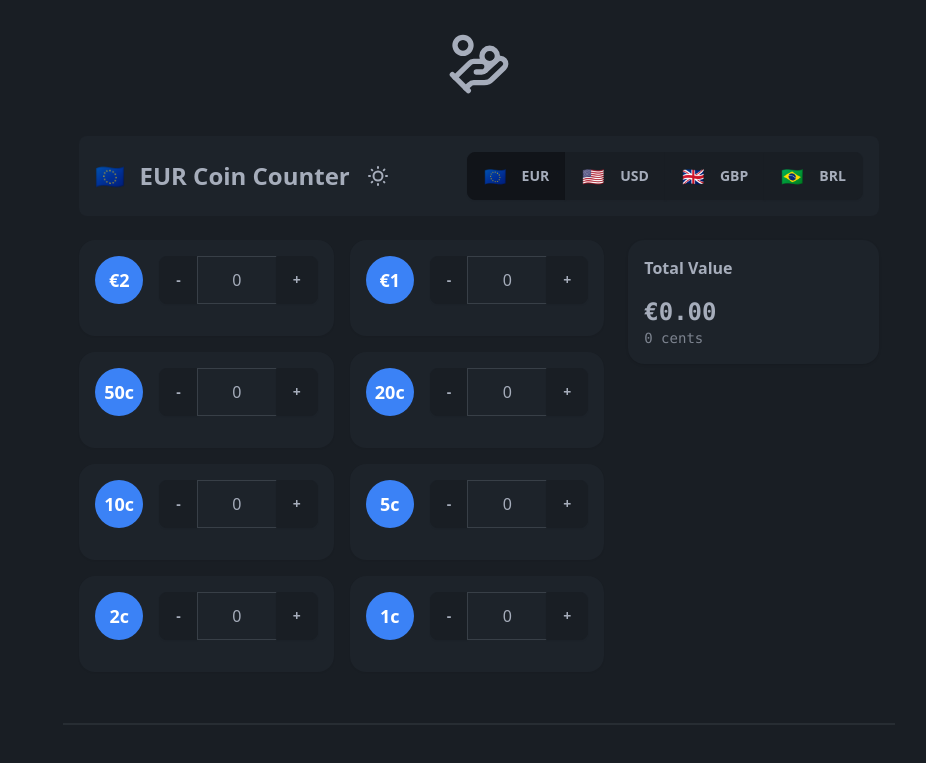
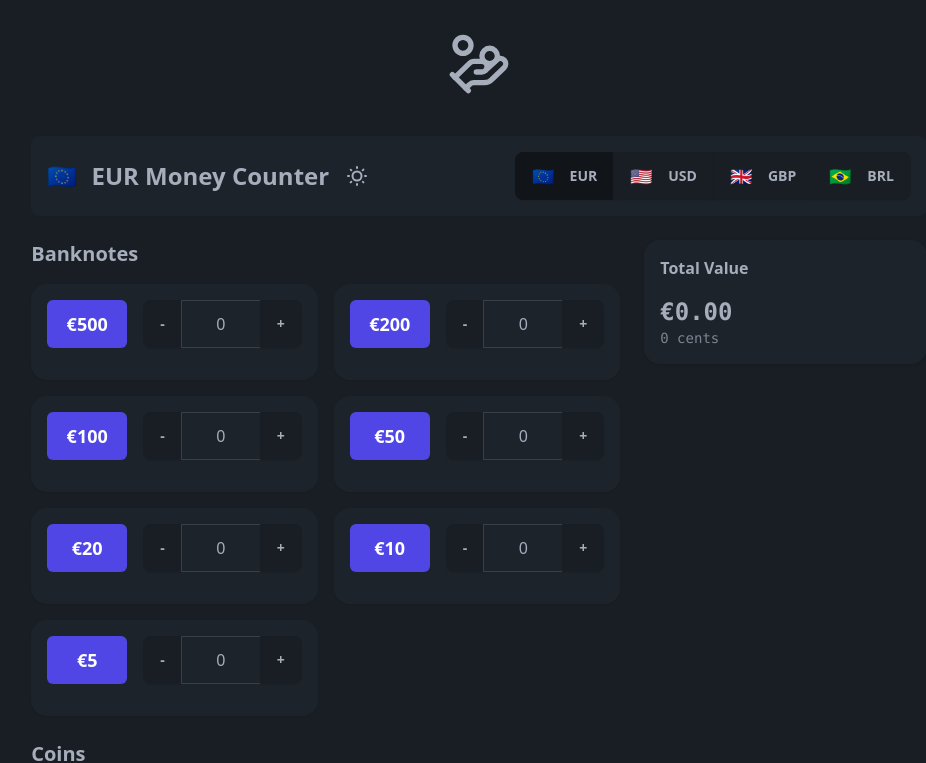
Before and after one commit to lauroguedes/coin-counter, a Vue app: page / in a window 1280 px wide. Shown: the top 763 px of the page, without its empty margins (161-1087 px from the left). Built offline with nearby package versions, Linux system fonts and the light colour scheme.

Commit message:
feat: add banknote support to CoinCounter and useCurrency

```diff
--- /dev/null
+++ b/src/components/BanknoteInput.vue
@@ -0,0 +1,103 @@
+<script setup lang="ts">
+import { type Banknote } from '../composables/useCurrency';
+import { computed } from 'vue';
+import CoinValueDisplay from './CoinValueDisplay.vue';
+
+const props = defineProps<{
+  banknote: Banknote;
+  formatCurrency: (value: number) => string;
+  currencyCode: string;
+}>();
+
+const emit = defineEmits<{
+  increment: [banknote: Banknote];
+  decrement: [banknote: Banknote];
+  reset: [banknote: Banknote];
+}>();
+
+const banknoteColor = computed(() => {
+  // Color scheme based on currency type - use a different palette for banknotes
+  const currencyColorMap: Record<string, string> = {
+    'EUR': 'bg-indigo-600 hover:bg-indigo-700', // Euro - Indigo
+    'USD': 'bg-rose-600 hover:bg-rose-700', // US Dollar - Rose
+    'GBP': 'bg-violet-600 hover:bg-violet-700', // British Pound - Violet
+    'BRL': 'bg-emerald-600 hover:bg-emerald-700', // Brazilian Real - Emerald
+  };
+
+  return currencyColorMap[props.currencyCode] || 'bg-primary hover:bg-primary-focus';
+});
+
+const formattedValue = computed(() => {
+  return props.formatCurrency(props.banknote.value * props.banknote.count);
+});
+</script>
+
+<template>
+  <div class="card bg-base-100 shadow-sm hover:shadow-md transition-shadow duration-200">
+    <div class="card-body p-4">
+      <!-- Main Controls Row -->
+      <div class="flex items-center gap-4">
+        <!-- Banknote Rectangle -->
+        <div
+          :class="[
+            'w-20 h-12 flex items-center justify-center text-white rounded-md transition-colors duration-200 shrink-0',
+            banknoteColor
+          ]"
+        >
+          <span class="text-lg font-bold">{{ banknote.label }}</span>
+        </div>
+
+        <!-- Controls -->
+        <div class="join flex-1">
+          <button
+            class="btn join-item"
+            @click="emit('decrement', banknote)"
+          >
+            -
+          </button>
+          <input
+            type="number"
+            v-model="banknote.count"
+            min="0"
+            inputmode="numeric"
+            pattern="[0-9]*"
+            class="input input-bordered join-item w-20 text-center text-lg"
+          />
+          <button
+            class="btn join-item"
+            @click="emit('increment', banknote)"
+          >
+            +
+          </button>
+        </div>
+      </div>
+
+      <!-- Value Display Row -->
+      <div class="flex justify-end mt-2">
+        <CoinValueDisplay
+          v-if="banknote.count > 0"
+          :value="formattedValue"
+          :showReset="true"
+          @reset="emit('reset', banknote)"
+        />
+      </div>
+    </div>
+  </div>
+</template>
+
+<style scoped>
+/* Prevent zoom on focus for iOS */
+input[type="number"] {
+  font-size: 16px;
+}
+
+/* Hide number input spinners */
+input[type="number"]::-webkit-inner-spin-button,
+input[type="number"]::-webkit-outer-spin-button {
+  -webkit-appearance: none;
+  margin: 0;
+}
+input[type="number"] {
+  -moz-appearance: textfield;
+}
+</style>
--- a/src/components/CoinCounter.vue
+++ b/src/components/CoinCounter.vue
@@ -1,7 +1,8 @@
 <script setup lang="ts">
-import { useCurrency, type Coin } from '../composables/useCurrency';
+import { useCurrency, type Coin, type Banknote } from '../composables/useCurrency';
 import CurrencySelector from './CurrencySelector.vue';
 import CoinInput from './CoinInput.vue';
+import BanknoteInput from './BanknoteInput.vue';
 import TotalDisplay from './TotalDisplay.vue';
 import AppLogo from './AppLogo.vue';
 import AppFooter from './AppFooter.vue';
@@ -10,6 +11,7 @@ import ThemeSwitch from './ThemeSwitch.vue';
 const {
   selectedCurrency,
   coins,
+  banknotes,
   totalValue,
   currencies,
   formatCurrency,
@@ -30,6 +32,20 @@ const decrement = (coin: Coin) => {
 const resetCoin = (coin: Coin) => {
   coin.count = 0;
 };
+
+const incrementBanknote = (banknote: Banknote) => {
+  banknote.count++;
+};
+
+const decrementBanknote = (banknote: Banknote) => {
+  if (banknote.count > 0) {
+    banknote.count--;
+  }
+};
+
+const resetBanknote = (banknote: Banknote) => {
+  banknote.count = 0;
+};
 </script>
 
 <template>
@@ -43,7 +59,7 @@ const resetCoin = (coin: Coin) => {
           <div class="flex items-center gap-4">
             <h2 class="text-2xl font-bold text-center md:text-left">
               <span class="mr-2 text-2xl">{{ selectedCurrency.flag }}</span>
-              {{ selectedCurrency.name }} Coin Counter
+              {{ selectedCurrency.name }} Money Counter
             </h2>
             <ThemeSwitch />
           </div>
@@ -56,8 +72,33 @@ const resetCoin = (coin: Coin) => {
 
         <!-- Main Content -->
         <div class="grid grid-cols-1 lg:grid-cols-3 gap-6">
-          <!-- Coins Grid -->
+          <!-- Money Grid -->
           <div class="lg:col-span-2">
+            <!-- Banknotes Section -->
+            <div class="mb-6">
+              <h3 class="text-xl font-semibold mb-4">Banknotes</h3>
+              <TransitionGroup
+                name="fade-list"
+                tag="div"
+                class="grid grid-cols-1 md:grid-cols-2 gap-4"
+              >
+                <BanknoteInput
+                  v-for="(banknote, index) in banknotes"
+                  :key="banknote.label"
+                  :banknote="banknote"
+                  :currencyCode="selectedCurrency.code"
+                  :formatCurrency="formatCurrency"
+                  :style="{ transitionDelay: `${index * 50}ms` }"
+                  @increment="incrementBanknote"
+                  @decrement="decrementBanknote"
+                  @reset="resetBanknote"
+                />
+              </TransitionGroup>
+            </div>
+
+            <!-- Coins Section -->
+            <div>
+              <h3 class="text-xl font-semibold mb-4">Coins</h3>
               <TransitionGroup
                 name="fade-list"
                 tag="div"
@@ -75,6 +116,7 @@ const resetCoin = (coin: Coin) => {
                   @reset="resetCoin"
                 />
               </TransitionGroup>
+            </div>
           </div>
 
           <!-- Total Display -->
--- a/src/composables/useCurrency.ts
+++ b/src/composables/useCurrency.ts
@@ -1,11 +1,14 @@
 import { ref, computed } from 'vue';
 
-export interface Coin {
+export interface MoneyItem {
   value: number;
   label: string;
   count: number;
   displayValue: number;
 }
+
+export type Coin = MoneyItem;
+export type Banknote = MoneyItem;
 
 export interface CurrencyConfig {
   code: string;
@@ -13,6 +16,7 @@ export interface CurrencyConfig {
   name: string;
   flag: string;
   coins: Coin[];
+  banknotes: Banknote[];
 }
 
 export const currencies: CurrencyConfig[] = [
@@ -30,6 +34,15 @@ export const currencies: CurrencyConfig[] = [
       { value: 5, label: '5c', count: 0, displayValue: 0 },
       { value: 2, label: '2c', count: 0, displayValue: 0 },
       { value: 1, label: '1c', count: 0, displayValue: 0 }
+    ],
+    banknotes: [
+      { value: 50000, label: '€500', count: 0, displayValue: 0 },
+      { value: 20000, label: '€200', count: 0, displayValue: 0 },
+      { value: 10000, label: '€100', count: 0, displayValue: 0 },
+      { value: 5000, label: '€50', count: 0, displayValue: 0 },
+      { value: 2000, label: '€20', count: 0, displayValue: 0 },
+      { value: 1000, label: '€10', count: 0, displayValue: 0 },
+      { value: 500, label: '€5', count: 0, displayValue: 0 }
     ]
   },
   {
@@ -44,6 +57,14 @@ export const currencies: CurrencyConfig[] = [
       { value: 10, label: '10¢', count: 0, displayValue: 0 },
       { value: 5, label: '5¢', count: 0, displayValue: 0 },
       { value: 1, label: '1¢', count: 0, displayValue: 0 }
+    ],
+    banknotes: [
+      { value: 10000, label: '$100', count: 0, displayValue: 0 },
+      { value: 5000, label: '$50', count: 0, displayValue: 0 },
+      { value: 2000, label: '$20', count: 0, displayValue: 0 },
+      { value: 1000, label: '$10', count: 0, displayValue: 0 },
+      { value: 500, label: '$5', count: 0, displayValue: 0 },
+      { value: 200, label: '$2', count: 0, displayValue: 0 }
     ]
   },
   {
@@ -60,6 +81,12 @@ export const currencies: CurrencyConfig[] = [
       { value: 5, label: '5p', count: 0, displayValue: 0 },
       { value: 2, label: '2p', count: 0, displayValue: 0 },
       { value: 1, label: '1p', count: 0, displayValue: 0 }
+    ],
+    banknotes: [
+      { value: 5000, label: '£50', count: 0, displayValue: 0 },
+      { value: 2000, label: '£20', count: 0, displayValue: 0 },
+      { value: 1000, label: '£10', count: 0, displayValue: 0 },
+      { value: 500, label: '£5', count: 0, displayValue: 0 }
     ]
   },
   {
@@ -73,6 +100,15 @@ export const currencies: CurrencyConfig[] = [
       { value: 25, label: '25c', count: 0, displayValue: 0 },
       { value: 10, label: '10c', count: 0, displayValue: 0 },
       { value: 5, label: '5c', count: 0, displayValue: 0 }
+    ],
+    banknotes: [
+      { value: 20000, label: 'R$200', count: 0, displayValue: 0 },
+      { value: 10000, label: 'R$100', count: 0, displayValue: 0 },
+      { value: 5000, label: 'R$50', count: 0, displayValue: 0 },
+      { value: 2000, label: 'R$20', count: 0, displayValue: 0 },
+      { value: 1000, label: 'R$10', count: 0, displayValue: 0 },
+      { value: 500, label: 'R$5', count: 0, displayValue: 0 },
+      { value: 200, label: 'R$2', count: 0, displayValue: 0 }
     ]
   }
 ];
@@ -80,11 +116,18 @@ export const currencies: CurrencyConfig[] = [
 export function useCurrency() {
   const selectedCurrency = ref<CurrencyConfig>(currencies[0]);
   const coins = ref<Coin[]>(selectedCurrency.value.coins);
+  const banknotes = ref<Banknote[]>(selectedCurrency.value.banknotes);
 
   const totalValue = computed(() => {
-    return coins.value.reduce((total, coin) => {
+    const coinsTotal = coins.value.reduce((total, coin) => {
       return total + (coin.value * coin.count);
     }, 0);
+
+    const banknotesTotal = banknotes.value.reduce((total, banknote) => {
+      return total + (banknote.value * banknote.count);
+    }, 0);
+
+    return coinsTotal + banknotesTotal;
   });
 
   const formatCurrency = (value: number) => {
@@ -98,17 +141,23 @@ export function useCurrency() {
     coins.value.forEach(coin => {
       coin.count = 0;
     });
+
+    banknotes.value.forEach(banknote => {
+      banknote.count = 0;
+    });
   };
 
   const changeCurrency = (currency: CurrencyConfig) => {
     selectedCurrency.value = currency;
     coins.value = currency.coins;
+    banknotes.value = currency.banknotes;
     resetCounts();
   };
 
   return {
     selectedCurrency,
     coins,
+    banknotes,
     totalValue,
     currencies,
     formatCurrency,
```
Lines whose indentation alone changed are shown as unchanged.
